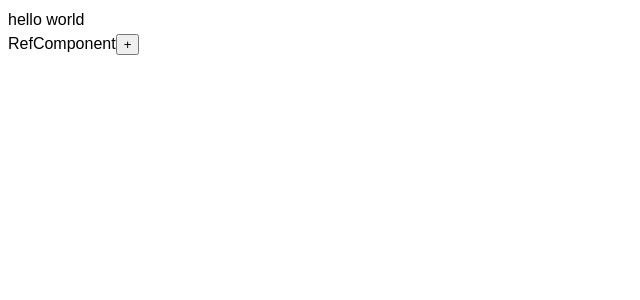
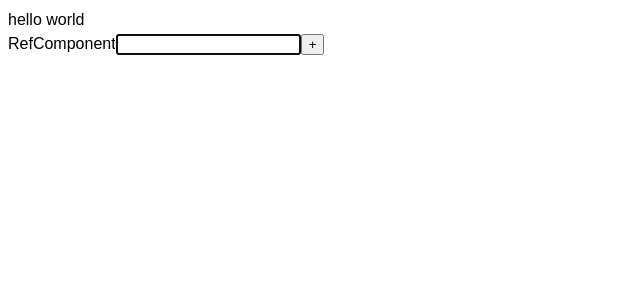
Before and after one commit to sardarbalnour/hooks, a React (Vite) app: page / in a window 1280 px wide. Shown: the top 300 px of the page, without its empty margins (0-640 px from the left). Built offline with nearby package versions, Linux system fonts and the light colour scheme.

Commit message:
useRef & DOM

```diff
--- a/src/components/RefComponent.jsx
+++ b/src/components/RefComponent.jsx
@@ -1,18 +1,23 @@
-import { useRef } from "react";
+import { useEffect, useRef } from "react";
 
 function RefComponent() {
-  const num = useRef(0);
+  const input = useRef(null);
+
+  useEffect(() => {
+    input.current.focus();
+  }, []);
 
   console.log("render");
 
   const clickHandler = () => {
     num.current++;
-    console.log(num)
+    console.log(num);
   };
 
   return (
     <div>
       RefComponent
+      <input type="text" ref={input} />
       <button onClick={clickHandler}>+</button>
     </div>
   );
```
